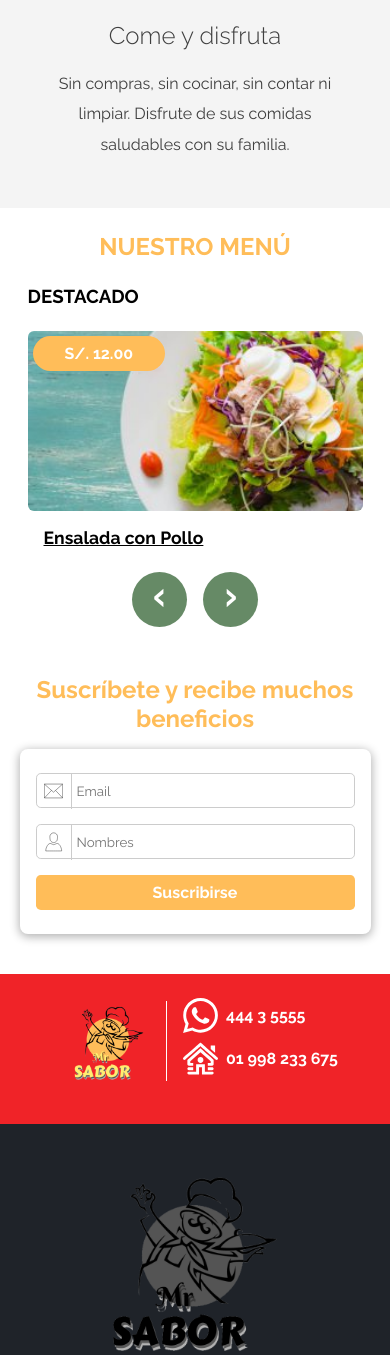
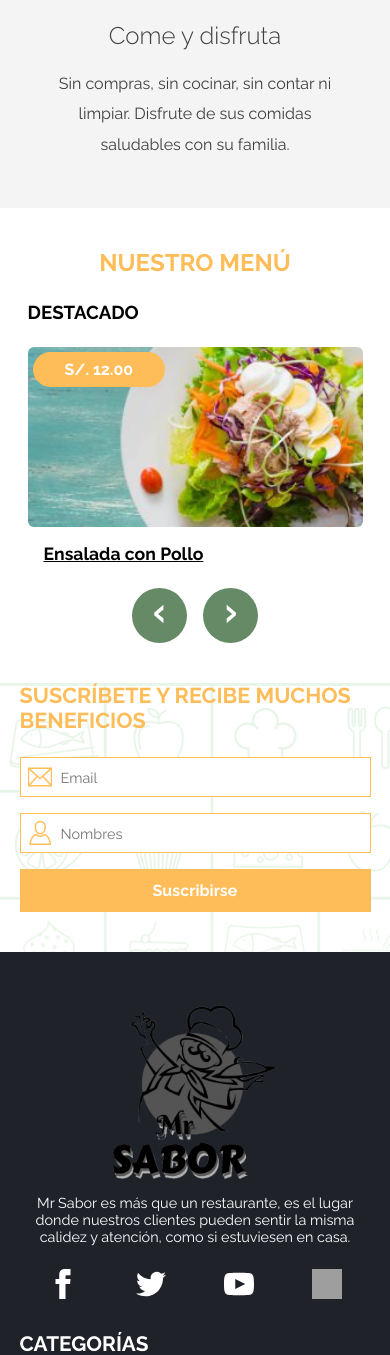
Before and after one commit to ranp20/MrSabor, a PHP site: page /MrSabor/ in a window 390 px wide; the page is wider, and only the part inside the window is pictured. Shown: the part 2100-3455 px from the top of that part. Run offline with PHP 8.4, Linux system fonts and the light colour scheme; some libraries are stand-ins or nearby versions; grey boxes are pictures that could not be loaded.

Commit message:
new changes into styles with creating of the contacts-form

```diff
--- a/assets/css/styles.css
+++ b/assets/css/styles.css
@@ -207,6 +207,16 @@ ul {
     right: 200px;
   }
 }
+@media (min-width: 360px) {
+  #menu-show-home.active {
+    left: 215px;
+  }
+}
+@media (min-width: 480px) {
+  #menu-show-home.active {
+    left: 265px;
+  }
+}
 
 /************************** HOMEPAGE **************************/
 .homepage__background {
@@ -293,12 +303,12 @@ ul {
 }
 @media (min-width: 360px) {
   .homepage__infotop__header--contmenu.active {
-    width: 75%;
+    width: 260px;
   }
 }
 @media (min-width: 480px) {
   .homepage__infotop__header--contmenu.active {
-    width: 60%;
+    width: 310px;
   }
 }
 .homepage__infotop__header--contmenu__menu {
@@ -312,6 +322,11 @@ ul {
   display: block;
   color: #fff;
   font-weight: bold;
+}
+@media (min-width: 480px) {
+  .homepage__infotop__header--contmenu__menu--link {
+    font-size: 1.2rem;
+  }
 }
 
 /************************** HEROIAMGE **************************/
@@ -406,6 +421,7 @@ ul {
   justify-content: center;
   flex-direction: column;
   z-index: 9;
+  padding: 0 1.5rem;
 }
 .heroimage--menu__item--content__info {
   color: #fff;
@@ -419,12 +435,27 @@ ul {
 }
 @media (min-width: 768px) {
   .heroimage--menu__item--content__info {
-    width: 430px;
+    width: 450px;
+  }
+}
+@media (min-width: 1400px) {
+  .heroimage--menu__item--content__info {
+    width: 480px;
   }
 }
 .heroimage--menu__item--content__info--title {
   font-size: 2em;
   margin-bottom: 0.5rem;
+}
+@media (min-width: 768px) {
+  .heroimage--menu__item--content__info--title {
+    font-size: 2.5rem;
+  }
+}
+@media (min-width: 1400px) {
+  .heroimage--menu__item--content__info--title {
+    font-size: 3rem;
+  }
 }
 .heroimage--menu__item--content__info--title span {
   color: #FFBD59;
@@ -438,6 +469,7 @@ ul {
   display: inline-block;
   background-color: #FFBD59;
   color: #fff;
+  font-size: 1rem;
   font-weight: bold;
   padding: 0.8rem 2rem;
 }
@@ -682,7 +714,7 @@ ul {
   display: flex;
   flex-direction: column;
   height: auto;
-  padding: 1.5rem 0;
+  padding: 2.5rem 0;
   align-content: center;
 }
 @media (min-width: 480px) {
@@ -869,56 +901,121 @@ ul {
 
 /************************** CONTACT US **************************/
 .contact-us {
+  position: relative;
+}
+.contact-us__cont--content {
+  position: relative;
+  display: flex;
+  align-items: center;
+  justify-content: center;
+}
+.contact-us__cont--content--banner {
+  display: none;
+  height: auto;
+}
+@media (min-width: 691px) {
+  .contact-us__cont--content--banner {
+    display: block;
+  }
+}
+.contact-us__cont--content--banner img {
+  object-fit: contain;
+  object-position: center;
+  height: 552px;
+  max-width: initial;
+  margin-left: -390px;
+  vertical-align: middle;
+}
+@media (min-width: 768px) {
+  .contact-us__cont--content--banner img {
+    margin-left: -420px;
+  }
+}
+@media (min-width: 992px) {
+  .contact-us__cont--content--banner img {
+    margin-left: -500px;
+    height: 592px;
+  }
+}
+@media (min-width: 691px) {
+  .contact-us__cont--content--contact {
+    position: absolute;
+    right: 0;
+    width: 49.6%;
+    padding: 50px 15px 45px;
+  }
+}
+@media (min-width: 1400px) {
+  .contact-us__cont--content--contact {
+    padding: 50px 40px 45px;
+  }
+}
+.contact-us__cont--content--contact--title {
+  margin-bottom: 0;
+}
+.contact-us__cont--content--contact--title h2 {
+  color: #FFBD59;
+  text-transform: uppercase;
+  font-size: 1.35rem;
+}
+@media (min-width: 691px) {
+  .contact-us__cont--content--contact--title h2 {
+    font-size: 1.5rem;
+  }
+}
+.contact-us__cont--content--contact--register {
   padding: 1.5rem 0;
-}
-.contact-us__content {
-  text-align: center;
-}
-.contact-us__content--title {
-  margin-bottom: 1rem;
-}
-.contact-us__content--title h2 {
-  color: #FFBD59;
-}
-.contact-us__content--register {
-  box-shadow: 0 2px 10px 1px rgba(0, 0, 0, 0.3);
-  padding: 1.5rem 1rem;
   border-radius: 0.5rem;
   margin-bottom: 1rem;
 }
-.contact-us__content--register__form--control {
+.contact-us__cont--content--contact--register__form--control {
   display: flex;
   align-items: center;
   margin-bottom: 1rem;
   position: relative;
-  height: 35px;
+  height: 40px;
 }
-.contact-us__content--register__form--control__label {
+@media (min-width: 691px) {
+  .contact-us__cont--content--contact--register__form--control {
+    height: 52px;
+  }
+}
+.contact-us__cont--content--contact--register__form--control__label {
   display: flex;
   align-items: center;
   justify-content: center;
   text-align: center;
-  width: 36px;
-  height: 36px;
+  width: 40px;
+  height: 40px;
   position: absolute;
   padding: 0 0.5rem;
-  border-right: thin solid #ccc;
 }
-.contact-us__content--register__form--control__label--icon {
+@media (min-width: 691px) {
+  .contact-us__cont--content--contact--register__form--control__label {
+    width: 45px;
+    height: 45px;
+  }
+}
+.contact-us__cont--content--contact--register__form--control__label--icon {
   width: 100%;
   height: 100%;
 }
-.contact-us__content--register__form--control__input {
+.contact-us__cont--content--contact--register__form--control__input {
   outline: none;
   width: 100%;
   height: 100%;
-  padding-left: 40px;
-  padding-right: 6px;
-  border: thin solid #ccc;
+  padding: 12px 12px 12px 40px;
+  border: thin solid #FFBD59;
   background-color: #fff;
-  border-radius: 0.3rem;
+  font-size: 0.9rem;
 }
-.contact-us__content--register__form--btnsend {
+@media (min-width: 691px) {
+  .contact-us__cont--content--contact--register__form--control__input {
+    padding: 20px 20px 20px 50px;
+    font-size: 17px;
+  }
+}
+.contact-us__cont--content--contact--register__form--btnsend {
   width: 100%;
   border: none;
   display: block;
@@ -927,71 +1024,7 @@ ul {
   background-color: #FFBD59;
   color: #fff;
   font-weight: bold;
-  padding: 0.5rem 0;
-  border-radius: 0.3rem;
-}
-
-/************************** CONTACT NUMBER **************************/
-.contact-number {
-  background-color: #F02328;
-}
-.contact-number__content {
-  padding: 1.5rem 0;
-}
-.contact-number__content--cont {
-  display: flex;
-  align-items: center;
-  justify-content: center;
-  width: 100%;
-  margin-bottom: 1rem;
-}
-.contact-number__content--cont__logo {
-  width: 115px;
-  height: 80px;
-  border-right: thin solid #fff;
-}
-.contact-number__content--cont__logo img {
-  width: 100%;
-  height: 100%;
-  object-fit: contain;
-  object-position: center;
-}
-.contact-number__content--cont__contacts {
-  margin-left: 1rem;
-  display: flex;
-  flex-direction: column;
-  flex-wrap: wrap;
-  align-items: flex-start;
-  justify-content: space-between;
-  /* TAMAÑO - MÓVIL(480px) */
-}
-@media (min-width: 480px) {
-  .contact-number__content--cont__contacts {
-    flex-direction: row;
-  }
-}
-.contact-number__content--cont__contacts--media {
-  display: flex;
-  align-items: center;
-  color: #fff;
-  margin-bottom: 0.5rem;
-  /* TAMAÑO - MÓVIL(480px) */
-}
-@media (min-width: 480px) {
-  .contact-number__content--cont__contacts--media {
-    margin-bottom: 0;
-  }
-  .contact-number__content--cont__contacts--media:first-child {
-    margin-right: 1rem;
-  }
-}
-.contact-number__content--cont__contacts--media img {
-  width: 35px;
-  height: 35px;
-}
-.contact-number__content--cont__contacts--media span {
-  margin-left: 0.5rem;
-  font-weight: bold;
+  padding: 12px;
 }
 
 /************************** FOOTER **************************/
--- a/assets/sass/theme/_home.scss
+++ b/assets/sass/theme/_home.scss
@@ -63,6 +63,17 @@
 			100%{
 				right: $close_sidebarleft_active;
 			}
+		}
+
+
+		@media (min-width: 360px){
+			$close_sidebarleft_active: 215px;
+			left: $close_sidebarleft_active;
+		}
+
+		@media (min-width: 480px){
+			$close_sidebarleft_active: 265px;
+			left: $close_sidebarleft_active;
 		}
   }
 }
@@ -160,11 +171,11 @@
 
 					/************************** MEDIA QUERIES **************************/
 					@media (min-width: 360px){
-						width: 75%;
+						width: 260px;
 					}
 
 					@media (min-width: 480px){
-						width: 60%;
+						width: 310px;
 					}
 				}
 
@@ -180,6 +191,10 @@
 						display: block;
 						color: #fff;
 						font-weight: bold;
+
+						@media (min-width: 480px){
+							font-size: 1.2rem;
+						}
 					}
 				}
 
@@ -287,6 +302,7 @@
 				justify-content: center;
 				flex-direction: column;
 				z-index: 9;
+				padding: 0 1.5rem;
 
 				&__info{
 					color: #fff;
@@ -298,12 +314,24 @@
 					}
 
 					@media (min-width: 768px){
-						width: 430px;
+						width: 450px;
+					}
+
+					@media (min-width: 1400px){
+						width: 480px;
 					}
 
 					&--title{
 						font-size: 2em;
 						margin-bottom: 0.5rem;
+
+						@media (min-width: 768px){
+							font-size: 2.5rem;
+						}
+
+						@media (min-width: 1400px){
+							font-size: 3rem;
+						}
 
 						span{
 							color: $primary-color;
@@ -320,6 +348,7 @@
 						display: inline-block;
 						background-color: $primary-color;
 						color: #fff;
+						font-size: 1rem;
 						font-weight: bold;
 						padding: 0.8rem 2rem;
 
@@ -565,7 +594,7 @@
 	display: flex;
 	flex-direction: column;
 	height: auto;
-	padding: 1.5rem 0;
+	padding: 2.5rem 0;
 	align-content: center;
 
 	@media (min-width: 480px){
@@ -760,19 +789,70 @@
 }
 /************************** CONTACT US **************************/
 .contact-us{
-	padding: 1.5rem 0;
-	&__content{
-		text-align: center;
+	position: relative;
+
+	&__cont{
+
+		&--content{
+			position: relative;
+			display: flex;
+			align-items: center;
+			justify-content: center;
+
+			&--banner{
+				display: none;
+				height: auto;
+
+				@media(min-width: 691px){
+					display: block;
+				}
+
+				img{
+					object-fit: contain;
+					object-position: center;
+					height: 552px;
+					max-width: initial;
+					margin-left: -390px;
+					vertical-align: middle;
+
+					@media (min-width: 768px){
+						margin-left: -420px;
+					}
+
+					@media (min-width: 992px){
+						margin-left: -500px;
+						height: 592px;
+					}
+				}
+			}
+
+			&--contact{
+				@media (min-width: 691px){
+					position: absolute;
+					right: 0;
+					width: 49.6%;
+					padding: 50px 15px 45px;
+				}
+
+				@media (min-width: 1400px){
+					padding: 50px 40px 45px;
+				}
+
 				&--title{
-			margin-bottom: 1rem;
+					margin-bottom: 0;
 					h2{
 						color: $primary-color;
+						text-transform: uppercase;
+						font-size: 1.35rem;
+
+						@media (min-width: 691px){
+							font-size: 1.5rem;
+						}
 					}
 				}
 
 				&--register{
-			box-shadow: 0 2px 10px 1px rgba(0,0,0,0.3);
-			padding: 1.5rem 1rem;
+					padding: 1.5rem 0;
 					border-radius: .5rem;
 					margin-bottom: 1rem;
 					&__form{
@@ -781,17 +861,27 @@
 							align-items: center;
 							margin-bottom: 1rem;
 							position: relative;
-					height: 35px;
+							height: 40px;
+
+							@media (min-width: 691px){
+								height: 52px;
+							}
+
 							&__label{
 								display: flex;
 								align-items: center;
 								justify-content: center;
 								text-align: center;
-						width: 36px;
-						height: 36px;
+								width: 40px;
+								height: 40px;
 								position: absolute;
 								padding: 0 0.5rem;
-						border-right: thin solid #ccc;
+
+								@media (min-width: 691px){
+									width: 45px;
+									height: 45px;
+								}
+
 								&--icon{
 									width: 100%;
 									height: 100%;
@@ -802,11 +892,15 @@
 								outline: none;
 								width: 100%;
 								height: 100%;
-						padding-left: 40px;
-						padding-right: 6px;
-						border: thin solid #ccc;
+								padding: 12px 12px 12px 40px;
+								border: thin solid $primary-color;
 								background-color: #fff;
-						border-radius: .3rem;
+								font-size: .9rem;
+
+								@media (min-width: 691px){
+									padding: 20px 20px 20px 50px;
+									font-size: 17px;
+								}
 							}
 						}
 
@@ -819,74 +913,8 @@
 							background-color: $primary-color;
 							color: #fff;
 							font-weight: bold;
-					padding: 0.5rem 0;
-					border-radius: .3rem;
+							padding: 12px;
 						}
-			}
-		}
-	}
-}
-/************************** CONTACT NUMBER **************************/
-.contact-number{
-	background-color: $color-publicity;
-	&__content{
-		padding: 1.5rem 0;
-		&--cont{
-			display: flex;
-			align-items: center;
-			justify-content: center;
-			width: 100%;
-			margin-bottom: 1rem;
-
-			&__logo{
-				width: 115px;
-				height: 80px;
-				border-right: thin solid #fff;
-				img{
-					width: 100%;
-					height: 100%;
-					object-fit: contain;
-					object-position: center;
-				}
-			}
-
-			&__contacts{
-				margin-left: 1rem;
-				display: flex;
-				flex-direction: column;
-				flex-wrap: wrap;
-				align-items: flex-start;
-				justify-content: space-between;
-
-
-				/* TAMAÑO - MÓVIL(480px) */
-				@media (min-width: 480px){
-					flex-direction: row;
-				}
-
-				&--media{
-					display: flex;
-					align-items: center;
-					color: #fff;
-					margin-bottom: 0.5rem;
-
-					/* TAMAÑO - MÓVIL(480px) */
-					@media (min-width: 480px){
-						margin-bottom: 0;
-
-						&:first-child{
-							margin-right: 1rem;
-						}
-					}
-
-					img{
-						width: 35px;
-						height: 35px;
-					}
-
-					span{
-						margin-left: 0.5rem;
-						font-weight: bold;
 					}
 				}
 			}
--- a/index.php
+++ b/index.php
@@ -266,40 +266,28 @@
 				</div>
 			</div>
 		</section>
-		<section class="contact-us container" id="contacto">
-			<div class="contact-us__content">
-				<div class="contact-us__content--title">
-					<h2>Suscríbete y recibe muchos beneficios</h2>
-				</div>
-				<div class="contact-us__content--register">
-					<form action="" method="POST" class="contact-us__content--register__form">
-						<div class="contact-us__content--register__form--control">
-							<label class="contact-us__content--register__form--control__label" for="email_new"><img src="assets/img/icons/mail.svg" class="contact-us__content--register__form--control__label--icon" alt=""></label>
-							<input id="email_new" type="email" class="contact-us__content--register__form--control__input" required placeholder="Email">
+		<section class="contact-us" id="contacto" style="background-image: url(admin/assets/img/banners/select-program-background.jpg);background-attachment: fixed;">
+			<div class="contact-us__cont">
+				<div class="contact-us__cont--content container">
+					<div class="contact-us__cont--content--banner">
+						<img src="admin/assets/img/banners/select-program-image.png" alt="">
+					</div>
+					<div class="contact-us__cont--content--contact">
+						<div class="contact-us__cont--content--contact--title">
+							<h2>Suscríbete y recibe muchos beneficios</h2>
 						</div>
-						<div class="contact-us__content--register__form--control">
-							<label class="contact-us__content--register__form--control__label" for="user_new"><img src="assets/img/icons/user.svg" class="contact-us__content--register__form--control__label--icon" alt=""></label>
-							<input id="user_new" type="text" class="contact-us__content--register__form--control__input" required placeholder="Nombres">
-						</div>
-						<button type="submit" class="contact-us__content--register__form--btnsend">Suscribirse</button>
-					</form>
-				</div>
-			</div>
-		</section>
-		<section class="contact-number">
-			<div class="contact-number__content container">
-				<div class="contact-number__content--cont">
-					<div class="contact-number__content--cont__logo">
-						<img src="assets/img/logo/Logo_RESTAURANT_proyect.png" alt="">
-					</div>
-					<div class="contact-number__content--cont__contacts">
-						<div class="contact-number__content--cont__contacts--media">
-							<img src="assets/img/icons/icon-whatsapp.svg" alt="">
-							<span>444 3 5555</span>
-						</div>
-						<div class="contact-number__content--cont__contacts--media">
-							<img src="assets/img/icons/icon-home.svg" alt="">
-							<span>01 998 233 675</span>
+						<div class="contact-us__cont--content--contact--register">
+							<form action="" method="POST" class="contact-us__cont--content--contact--register__form">
+								<div class="contact-us__cont--content--contact--register__form--control">
+									<label class="contact-us__cont--content--contact--register__form--control__label" for="email_new"><img src="assets/img/icons/mail.svg" class="contact-us__cont--content--contact--register__form--control__label--icon" alt=""></label>
+									<input id="email_new" type="email" class="contact-us__cont--content--contact--register__form--control__input" required placeholder="Email">
+								</div>
+								<div class="contact-us__cont--content--contact--register__form--control">
+									<label class="contact-us__cont--content--contact--register__form--control__label" for="user_new"><img src="assets/img/icons/user.svg" class="contact-us__cont--content--contact--register__form--control__label--icon" alt=""></label>
+									<input id="user_new" type="text" class="contact-us__cont--content--contact--register__form--control__input" required placeholder="Nombres">
+								</div>
+								<button type="submit" class="contact-us__cont--content--contact--register__form--btnsend">Suscribirse</button>
+							</form>
 						</div>
 					</div>
 				</div>
```
Also changed, not shown: admin/assets/img/banners/select-program-background.jpg (added), admin/assets/img/banners/select-program-image.png (added), assets/img/icons/mail.svg, assets/img/icons/user.svg, 1 other file. Lines whose indentation alone changed are shown as unchanged.
